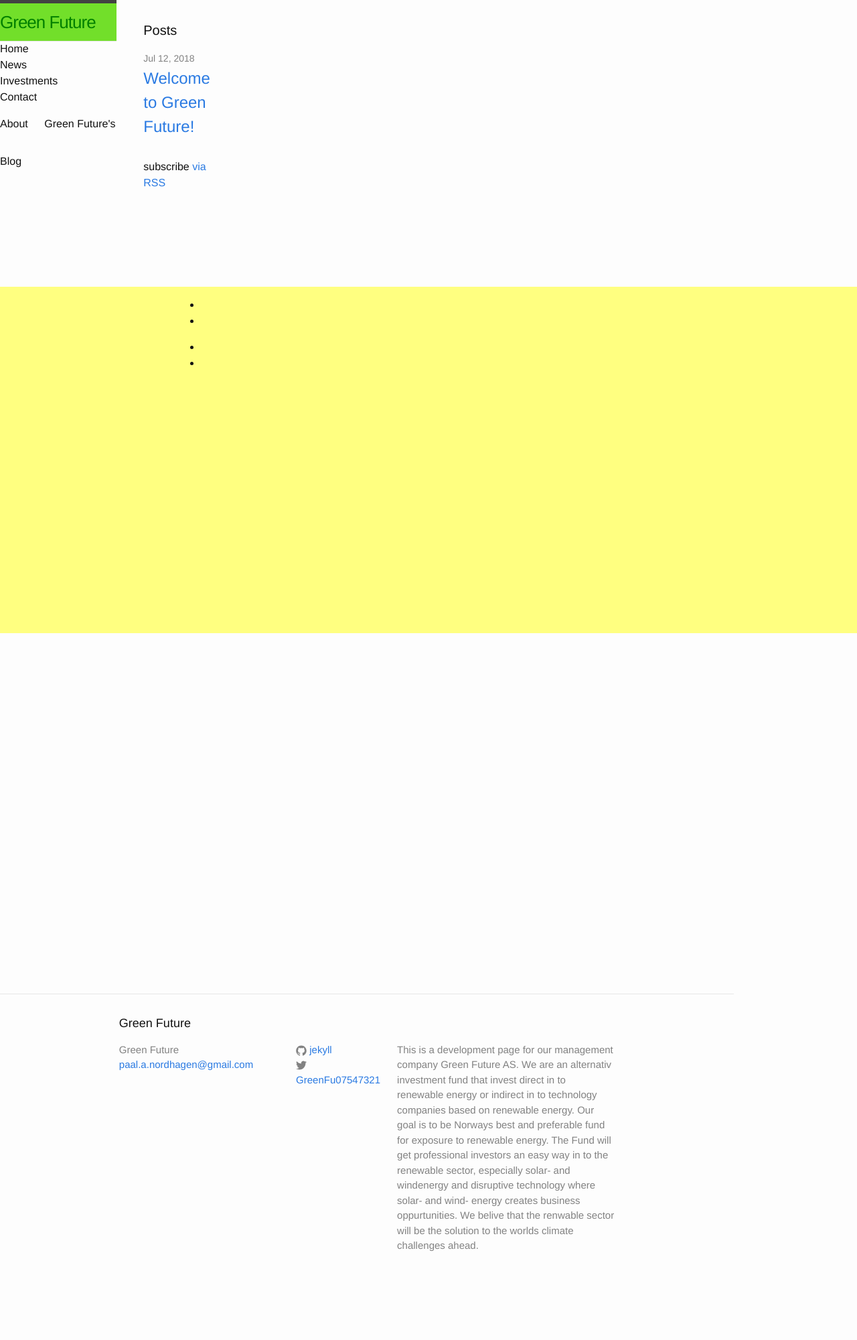
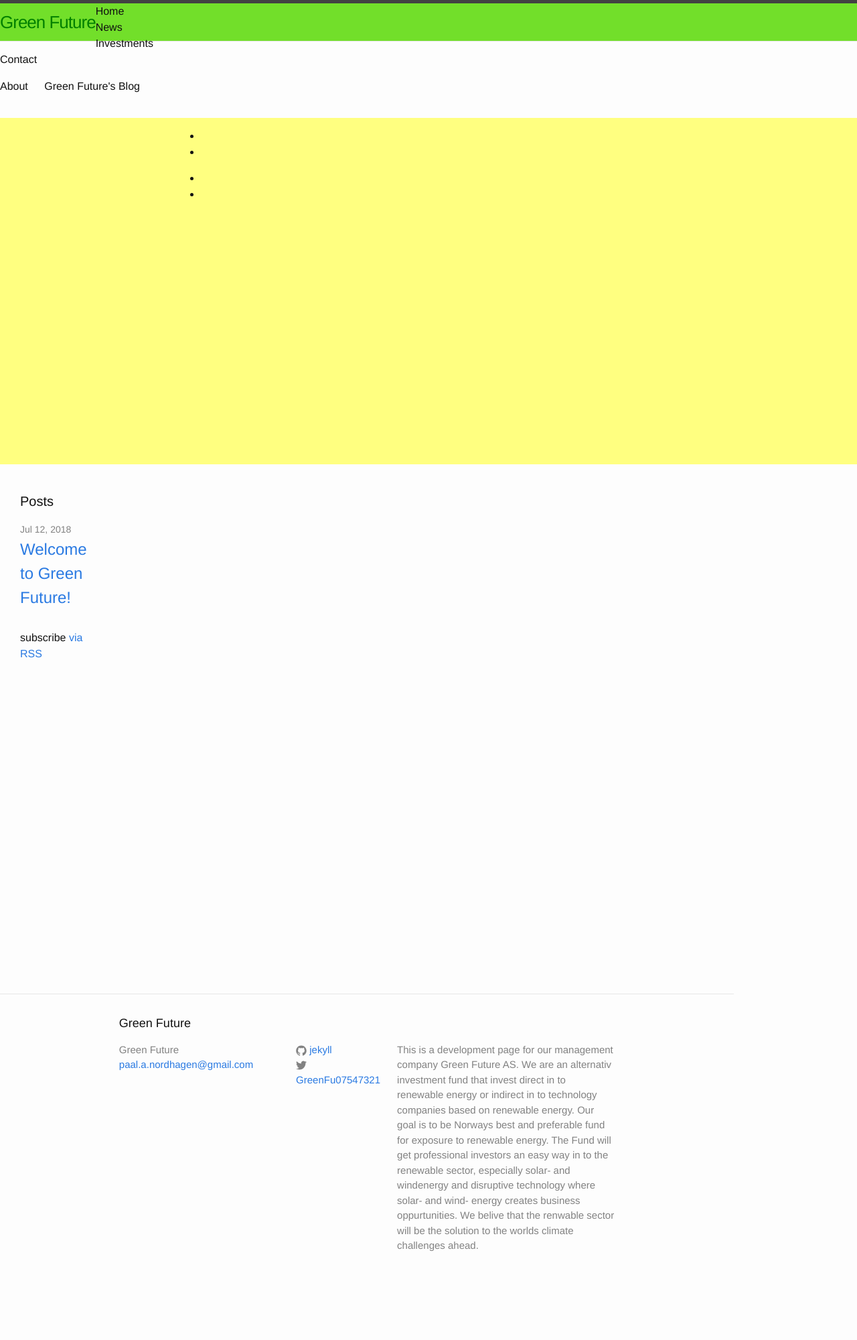
Before and after one commit to Paal-August/Paal-August.github.io, a Jekyll site: the page built from index.html, in a window 1280 px wide. Shown: the whole page at 67% size. Built offline with Jekyll 4.4.1, drawn with Linux system fonts in a browser that asks for light colours.

Commit message:
Update _layout.scss

```diff
--- a/_sass/_layout.scss
+++ b/_sass/_layout.scss
@@ -33,7 +33,7 @@
   grid-auto-flow:column;*/
     // Positioning context for the mobile navigation icon
     //position: absolute;
-  grid-area: 1 / 1 / 3/2;
+  grid-area: 1 / 1 / 3/8;
 }
 .site-menu{
   grid-area: 1 / 2 / 3/5;
```
